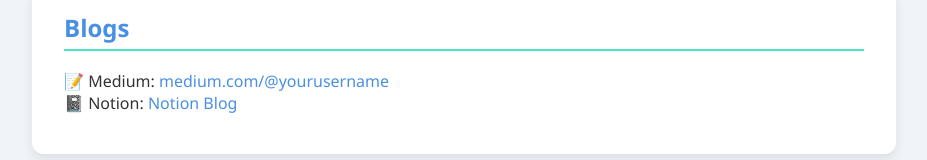
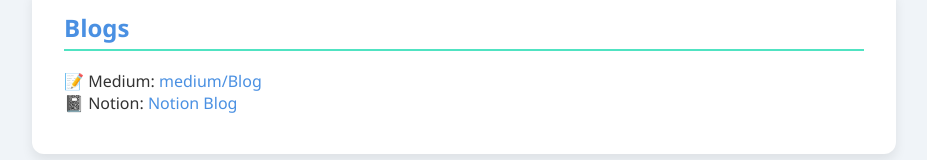
Before and after one commit to kavanasrao/kavanasrao, a plain HTML site: page index.html in a window 1280 px wide. Shown: the part 734-894 px from the top of the page, without its empty margins (176-1103 px from the left). Drawn offline with Linux system fonts and the light colour scheme.

Commit message:
index.html

```diff
--- a/index.html
+++ b/index.html
@@ -114,7 +114,7 @@
   <section>
     <h2>Blogs</h2>
     <p>
-      📝 Medium: <a href="https://medium.com/@ks-rao" target="_blank">medium.com/@yourusername</a><br/>
+      📝 Medium: <a href="https://medium.com/@ks-rao" target="_blank">medium/Blog</a><br/>
       📓 Notion: <a href="https://crystalline-output-3bf.notion.site/Home-Kaval-s-Reflections-20d2f9b0f87f80d3bdcedf2d584e1ee8?pvs=143" target="_blank">Notion Blog</a>
     </p>
   </section>
```
